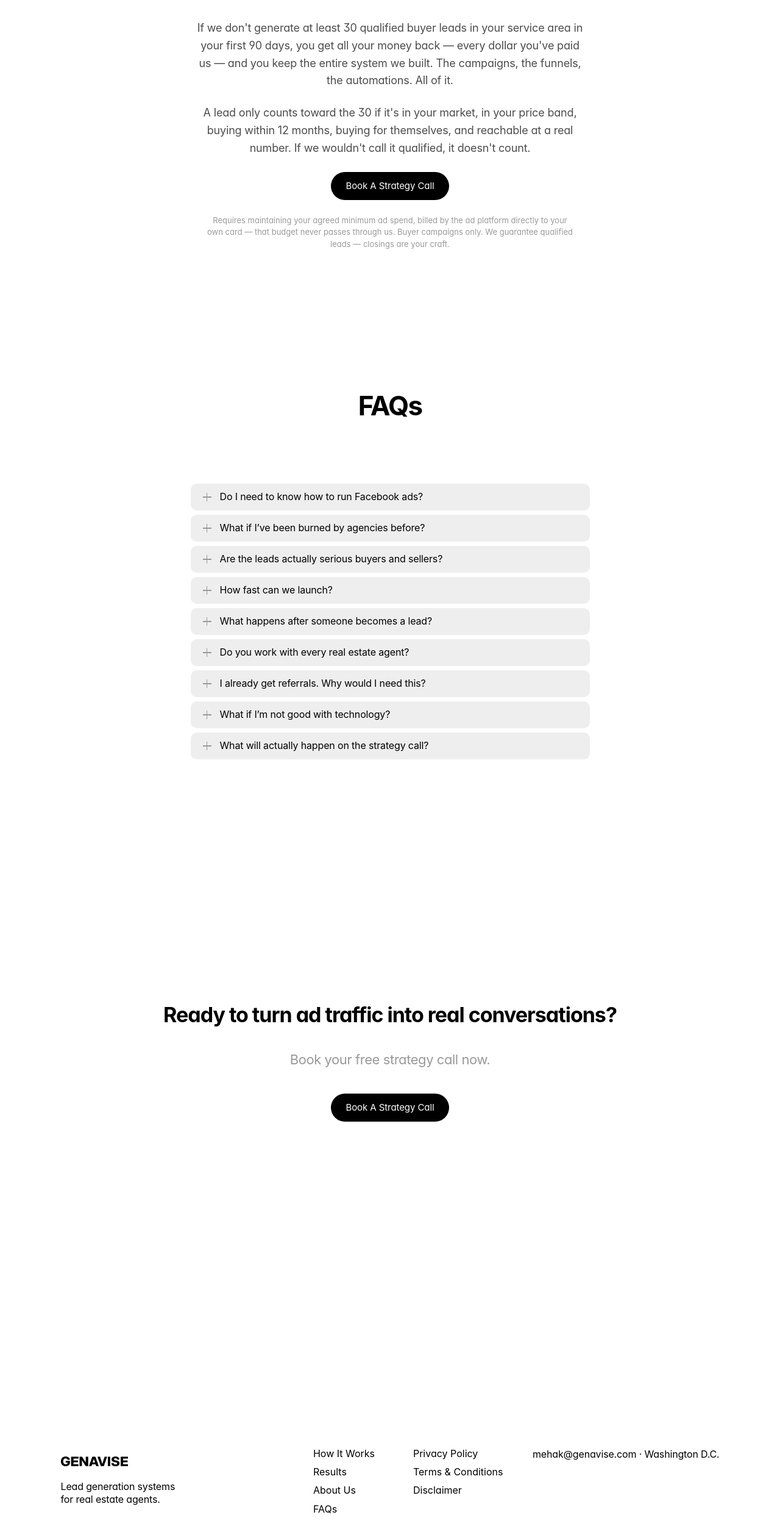
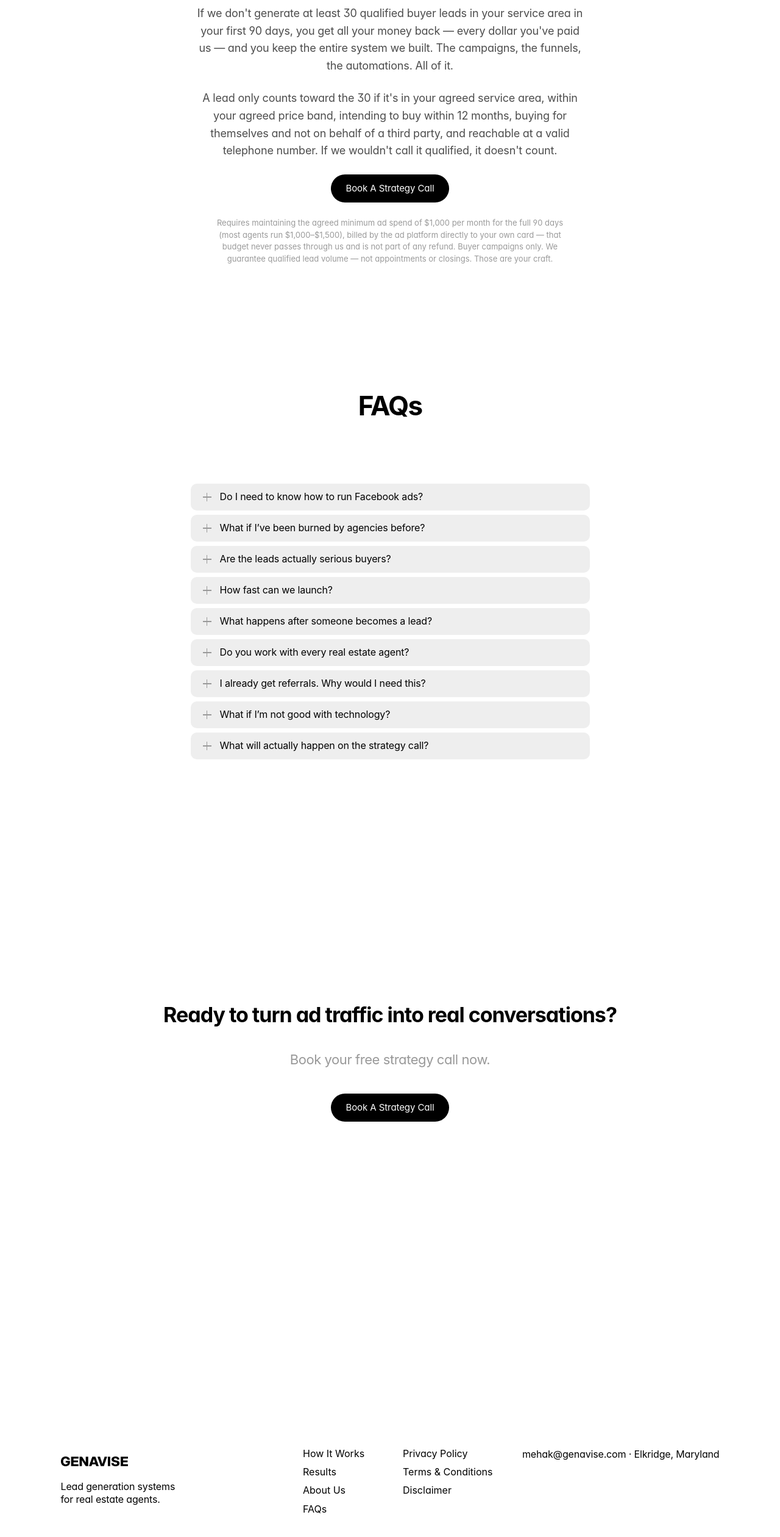
Before and after one commit to mehakpreet4612/genavise-site, a plain HTML site: page index.html in a window 1280 px wide. Shown: the part 8325-10845 px from the top of the page at 61% size. Drawn offline with Linux system fonts and the light colour scheme; a web font is replaced by a local one.

Commit message:
Align site wording with Terms §3.1 and the Angle A ads (#1)
- Home: guarantee bullets use the Terms' five criteria verbatim; fine print states the $1,000/mo minimum ad spend, that ad budget is never part of a refund, and that the guarantee covers lead volume, not appointments or closings; FAQ is buyer-only
- About Us: buyer-only, no appointment promise, states ads run on the agent's own account
- Terms §8: carve-out so client-built campaigns, funnels, automations and contact data are the client's to keep (matches §3.1)
- Booking page H1 matches the instant-form intro
- Footer: Elkridge, Maryland on all pages


Claude-Session: https://claude.ai/code/session_0164MY6skxMLzbWrGEED2bgx

Co-authored-by: Claude Fable 5.1 <noreply@anthropic.com>

```diff
--- a/index.html
+++ b/index.html
@@ -180,9 +180,9 @@
     <p class="t-eyebrow">The Guarantee</p>
     <h2 class="t-h2-guar">30 qualified buyer leads in 90 days. Or all your money back.</h2>
     <p class="t-guar">If we don't generate at least 30 qualified buyer leads in your service area in your first 90 days, you get all your money back — every dollar you've paid us — and you keep the entire system we built. The campaigns, the funnels, the automations. All of it.</p>
-    <p class="t-guar">A lead only counts toward the 30 if it's in your market, in your price band, buying within 12 months, buying for themselves, and reachable at a real number. If we wouldn't call it qualified, it doesn't count.</p>
+    <p class="t-guar">A lead only counts toward the 30 if it's in your agreed service area, within your agreed price band, intending to buy within 12 months, buying for themselves and not on behalf of a third party, and reachable at a valid telephone number. If we wouldn't call it qualified, it doesn't count.</p>
     <a class="btn btn-primary" href="booking.html">Book A Strategy Call</a>
-    <p class="t-fine">Requires maintaining your agreed minimum ad spend, billed by the ad platform directly to your own card — that budget never passes through us. Buyer campaigns only. We guarantee qualified leads — closings are your craft.</p>
+    <p class="t-fine">Requires maintaining the agreed minimum ad spend of $1,000 per month for the full 90 days (most agents run $1,000–$1,500), billed by the ad platform directly to your own card — that budget never passes through us and is not part of any refund. Buyer campaigns only. We guarantee qualified lead volume — not appointments or closings. Those are your craft.</p>
   </section>
   </div>
 
@@ -209,10 +209,10 @@
     </div>
 
     <div class="faq-item" data-open="false">
-      <button class="faq-q" aria-expanded="false" aria-controls="a3"><span class="faq-icon" aria-hidden="true"></span>Are the leads actually serious buyers and sellers?</button>
+      <button class="faq-q" aria-expanded="false" aria-controls="a3"><span class="faq-icon" aria-hidden="true"></span>Are the leads actually serious buyers?</button>
       <div class="faq-a" id="a3" role="region"><div class="faq-a-inner">
         <p>Not every lead becomes a client — and anyone promising that is lying.</p>
-        <p>What matters is creating a system that consistently brings in real conversations with people actively thinking about buying or selling, then following up properly so opportunities are not lost.</p>
+        <p>What matters is creating a system that consistently brings in real conversations with people actively thinking about buying, then following up properly so opportunities are not lost.</p>
         <p>The goal is predictable conversations, not random luck.</p>
       </div></div>
     </div>
@@ -303,7 +303,7 @@
       <a href="terms-conditions.html">Terms &amp; Conditions</a>
       <a href="disclaimer.html">Disclaimer</a>
     </nav>
-    <p class="footer-contact">mehak@genavise.com · Washington D.C.</p>
+    <p class="footer-contact">mehak@genavise.com · Elkridge, Maryland</p>
   </footer>
 
 </div>
```
Also changed, not shown: 404.html (+1 -1 lines), about-us.html (+3 -3 lines), booking.html (+2 -2 lines), disclaimer.html (+1 -1 lines), privacy-policy.html (+1 -1 lines), terms-conditions.html (+2 -2 lines), thank-you.html (+1 -1 lines).
